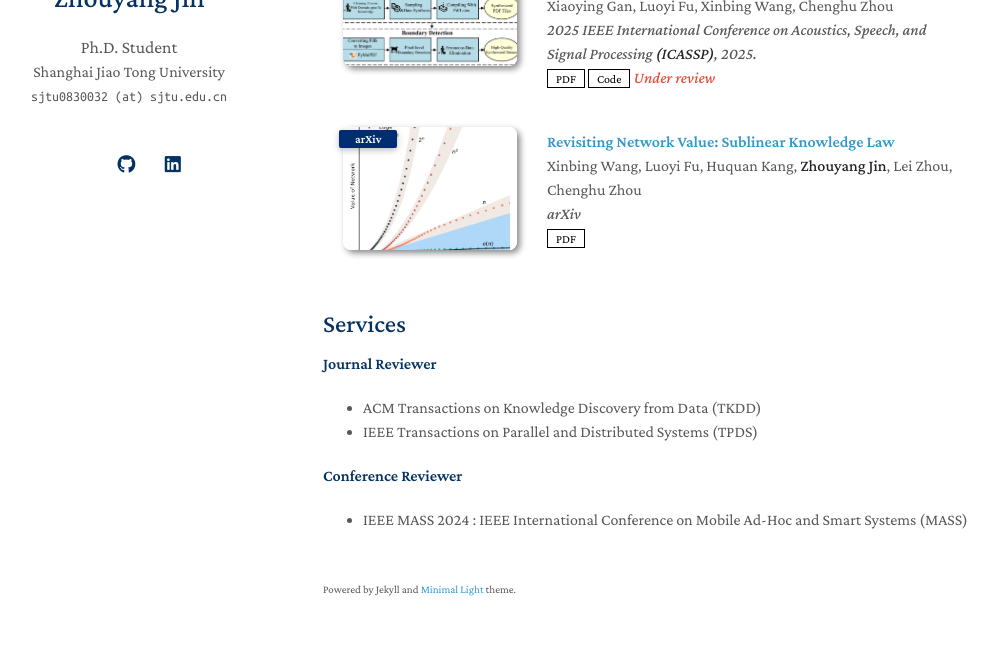
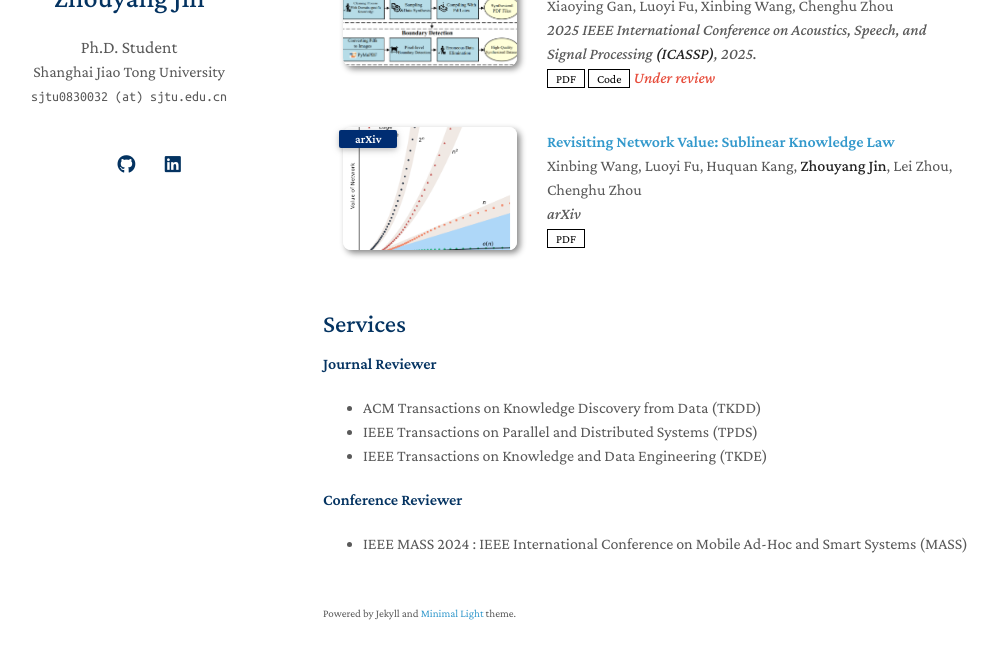
Before and after one commit to jzyKevin/jzyKevin.github.io, a Jekyll site: the page built from index.md, in a window 1280 px wide and 900 px high, scrolled down 967 px, cut to the strip 206-865 px from the top of the window. Shown: the whole strip, without its empty margins (147-1145 px from the left). Built offline with Jekyll 4.4.1, drawn with Linux system fonts in a browser that asks for light colours; a style sheet for code colours, icons or effects is not loaded; our own code applies the rules of GitHub Pages for plain Markdown files.

Commit message:
Update services.md

```diff
--- a/_includes/services.md
+++ b/_includes/services.md
@@ -4,6 +4,7 @@
 
 - ACM Transactions on Knowledge Discovery from Data (TKDD)
 - IEEE Transactions on Parallel and Distributed Systems (TPDS)
+- IEEE Transactions on Knowledge and Data Engineering (TKDE)
 
 #### Conference Reviewer
 
```
